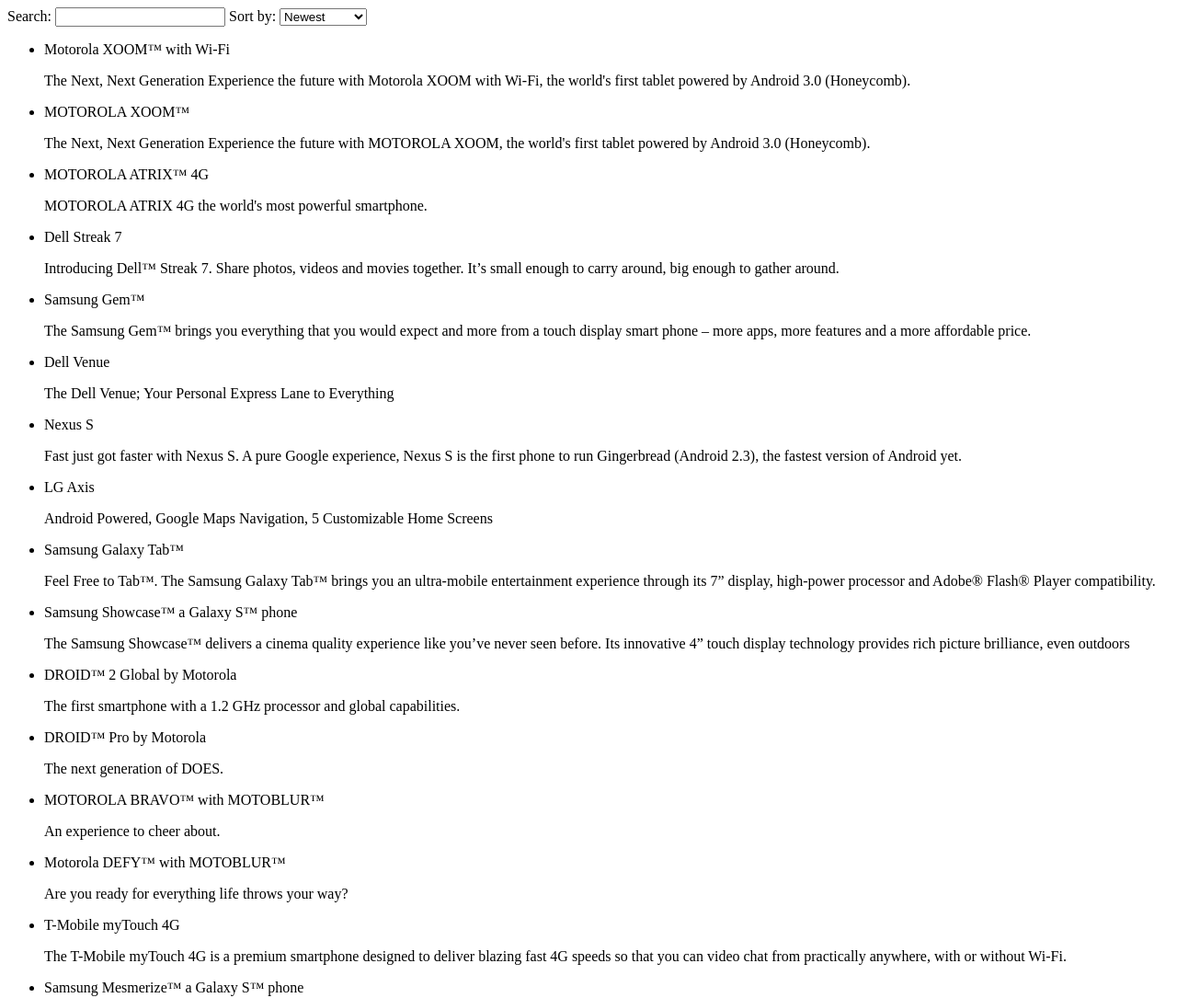
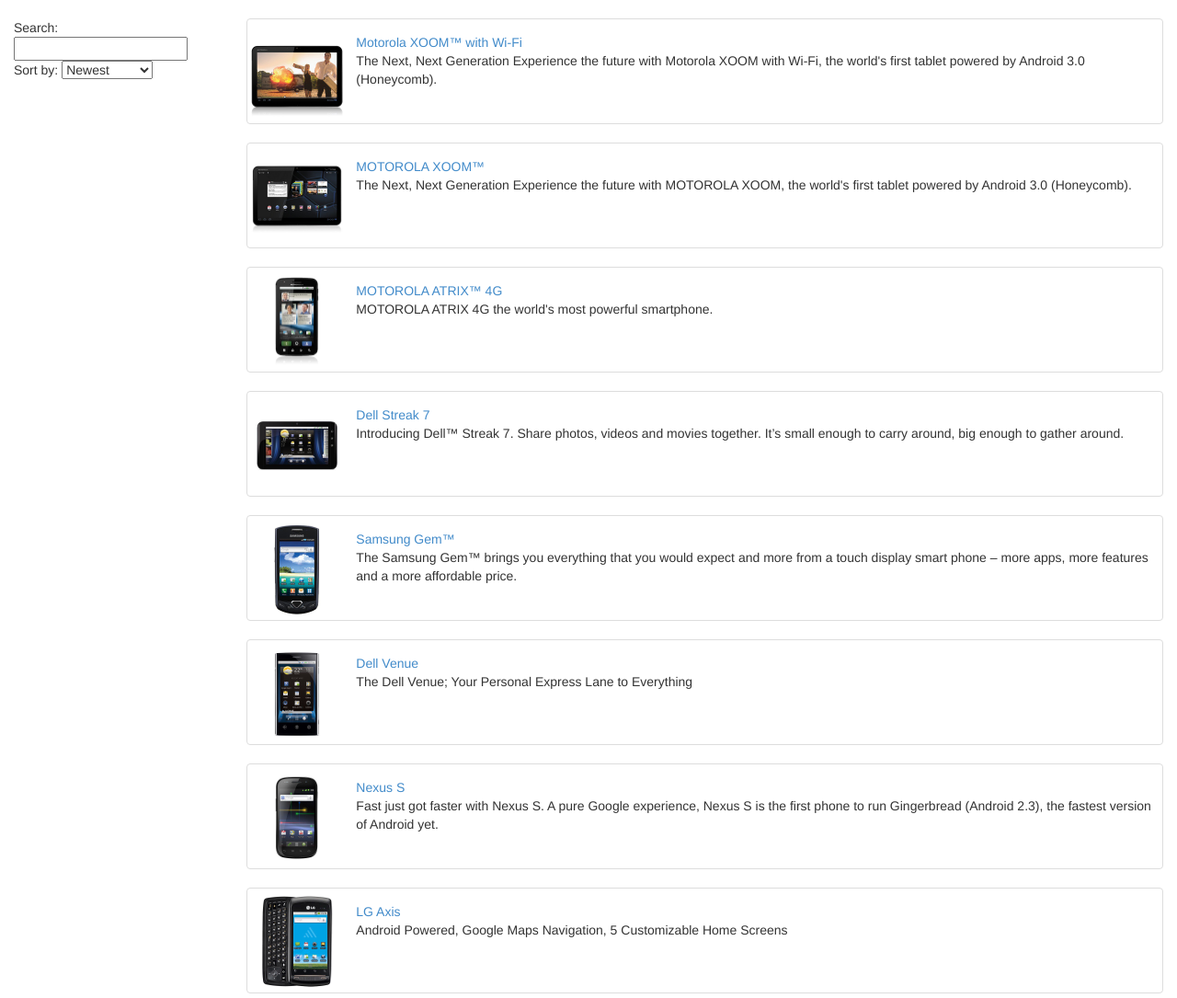
Before and after one commit to vue-area/vue-phonecat, a website: page app/index.html in a window 1280 px wide. Shown: the top 1085 px of the page at 92% size. Drawn offline with Linux system fonts and the light colour scheme.

Commit message:
Templating Links & Images

```diff
--- a/app/index.html
+++ b/app/index.html
@@ -4,8 +4,8 @@
   <meta charset="utf-8">
  <meta name="viewport" content="width=device-width, initial-scale=1, maximum-scale=1" />
   <title>Vue phonecat</title>
-  <link href="css/bootstrap.css">
-  <link href="css/app.css">
+  <link rel="stylesheet" href="css/bootstrap.css">
+  <link rel="stylesheet" href="css/app.css">
   <script src="js/lib/jquery.js"></script>
   <script src="js/lib/vue.js"></script>
   <script src="js/lib/vue-router.js"></script>
@@ -28,8 +28,9 @@
         <!--Body content-->
 
         <ul class="phones">
-          <li v-for="phone in phones | filterBy query | orderBy orderProp">
-            <span>{{phone.name}}</span>
+          <li v-for="phone in phones | filterBy query | orderBy orderProp" class="thumbnail">
+            <a href="#/phones/{{phone.id}}" class="thumb"><img v-bind:src="phone.imageUrl"></a>
+            <a href="#/phones/{{phone.id}}">{{phone.name}}</a>
             <p>{{phone.snippet}}</p>
           </li>
         </ul>
```
